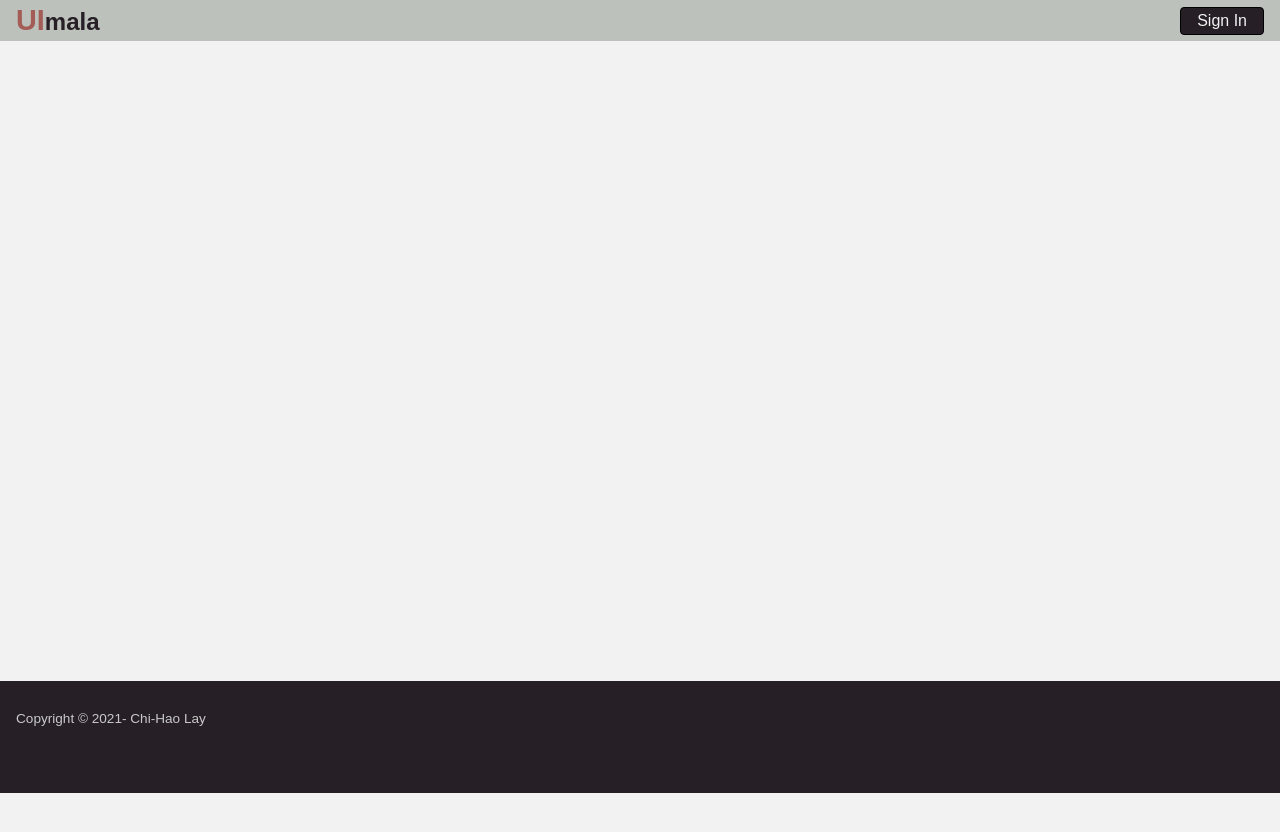
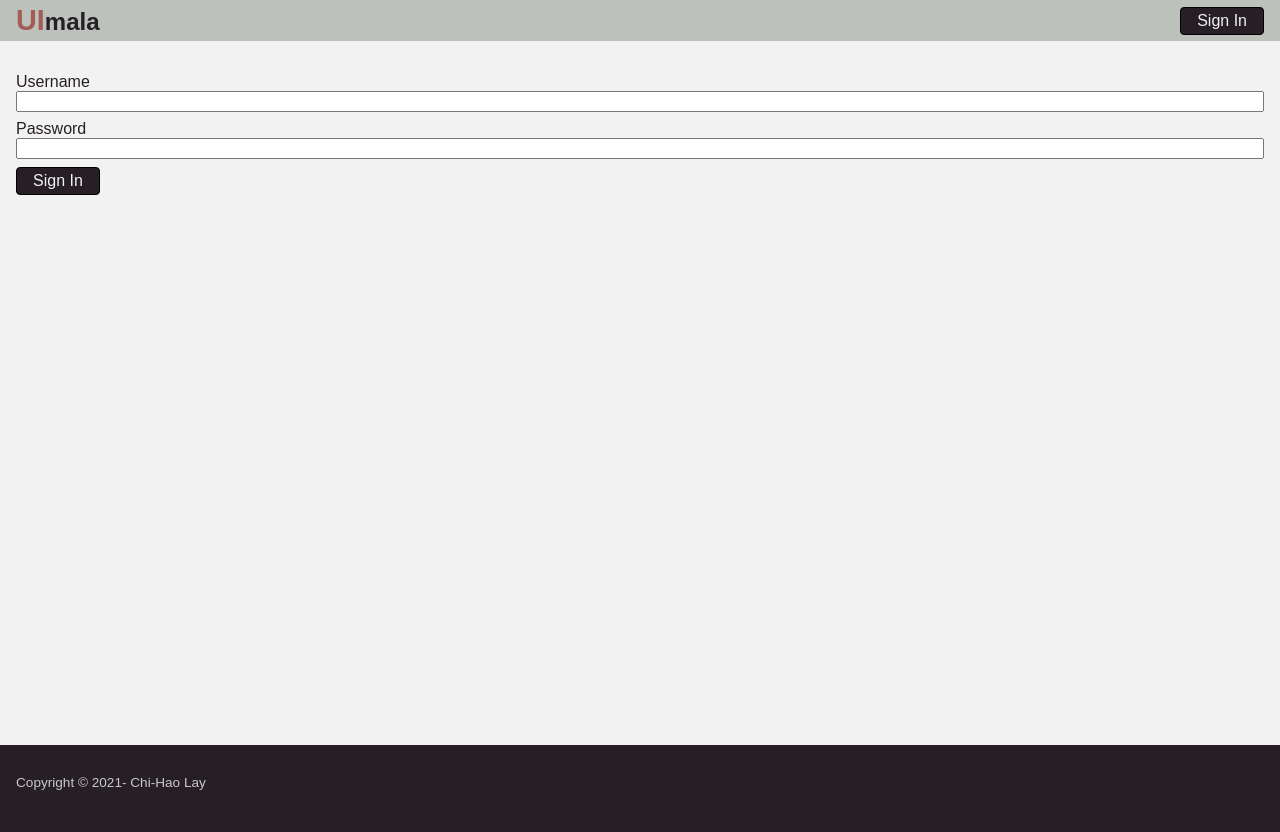
Before and after one commit to cschlay/UI-mala, a Next.js app: page /login in a window 1280 px wide. Shown: the top 832 px of the page. Before the commit the page ends 800 px from the top, so only its background shows below. Built offline with nearby package versions, Linux system fonts and the light colour scheme; a web font is replaced by a local one.

Commit message:
Add unified button styles

```diff
--- a/components/Button.module.scss
+++ b/components/Button.module.scss
@@ -1,20 +1,23 @@
 @import "../styles/colors";
 
-.Link {
+.Button {
   border: 1px solid black;
   border-radius: 0.25rem;
 
+  display: flex;
+  align-items: center;
+  justify-content: center;
+
+  padding: 0.25rem 1rem;
   background-color: $dark-shades;
   color: $light-shades;
-
-  padding: 0.25rem 1rem;
-  text-decoration: none;
 }
 
-.Link:hover {
+.Button:hover {
+  cursor: pointer;
   opacity: 0.9;
 }
 
-.Button {
-
+a.Button {
+  text-decoration: none;
 }
--- a/components/Button.tsx
+++ b/components/Button.tsx
@@ -5,19 +5,22 @@ interface Button {
   children: JSX.Element;
   href?: string;
   onClick?: () => void;
+  type: "button" | "submit" | "reset";
 }
 
-const Button = ({ children, href, onClick }: Button) => {
+const Button = ({ children, type = "button", href, onClick }: Button) => {
   if (href) {
     return (
       <Link href={href}>
-        <a className={styles.Link}>{children}</a>
+        <a className={styles.Button}>
+          <span>{children}</span>
+        </a>
       </Link>
     );
   }
   return (
-    <button onClick={onClick} className={styles.Button}>
-      {children}
+    <button onClick={onClick} className={styles.Button} type={type}>
+      <span>{children}</span>
     </button>
   );
 };
--- /dev/null
+++ b/components/Form.module.scss
@@ -0,0 +1,5 @@
+.Form {
+  div {
+    margin-bottom: 0.5rem;
+  }
+}
--- /dev/null
+++ b/components/Form.tsx
@@ -0,0 +1,31 @@
+import { FormEvent } from "react";
+import styles from "./Form.module.scss";
+
+/**
+ * Form element wrapper, always use this and not <form> because onSubmit
+ * prop is wrapped.
+ *
+ * @param children
+ * @param onSubmit
+ * @constructor
+ */
+const Form = ({
+  children,
+  onSubmit,
+}: {
+  children: JSX.Element;
+  onSubmit: () => void;
+}) => {
+  const handleSubmit = (event: FormEvent) => {
+    event.preventDefault();
+    onSubmit();
+  };
+
+  return (
+    <form onSubmit={handleSubmit} method="post" className={styles.Form}>
+      {children}
+    </form>
+  );
+};
+
+export { Form };
--- /dev/null
+++ b/components/Input.module.scss
@@ -0,0 +1,4 @@
+.Container {
+  display: flex;
+  flex-direction: column;
+}
--- /dev/null
+++ b/components/Input.tsx
@@ -0,0 +1,43 @@
+import styles from "./Input.module.scss";
+import { ChangeEvent, useEffect, useState } from "react";
+
+interface Input {
+  label?: string;
+  form: {
+    id: string;
+    data: { [key: string]: any };
+    errors: { [key: string]: [string] };
+    handleChange: (event: ChangeEvent<HTMLInputElement>) => void;
+  };
+  name: string;
+}
+
+const Input = ({ form, label, name, ...otherProps }: Input): JSX.Element => {
+  const [inputId, setInputId] = useState("");
+
+  useEffect(() => {
+    setInputId(`input_${form.id}_${name}`);
+  }, [form.id, name]);
+
+  return (
+    <div className={styles.Container}>
+      {label && <label htmlFor={inputId}>{label}</label>}
+      <input
+        id={form.id}
+        name={name}
+        value={form.data[name]}
+        onChange={form.handleChange}
+        {...otherProps}
+      />
+      {form.errors[name] && (
+        <ul>
+          {form.errors[name].map((msg: string) => (
+            <li key={msg}>{msg}</li>
+          ))}
+        </ul>
+      )}
+    </div>
+  );
+};
+
+export { Input };
--- a/components/Layout.module.scss
+++ b/components/Layout.module.scss
@@ -1,6 +1,6 @@
 .Layout {
   main {
     min-height: 80vh;
-    margin: 0 1rem;
+    margin: 2rem 1rem;
   }
 }
--- /dev/null
+++ b/components/hooks/useForm.ts
@@ -0,0 +1,51 @@
+import { ChangeEvent, useState } from "react";
+
+interface useForm {
+  id: string;
+  data: any;
+  errors: { [key: string]: [string] };
+  setErrors: (data: any) => void;
+  handleChange: (event: ChangeEvent<HTMLInputElement>) => void;
+  reset: () => void;
+}
+
+/**
+ * Works similarly as React Hook Form. https://react-hook-form.com/
+ *
+ *  const form = useForm({id: "reset-password", initialData: {"email": ""}}
+ *  <Input form={form} />
+ **
+ * @param id
+ * @param initialData
+ */
+const useForm = ({
+  id,
+  initialData,
+}: {
+  id: string;
+  initialData: any;
+}): useForm => {
+  const [data, setData] = useState(initialData);
+  const [errors, setErrors] = useState({});
+
+  const handleChange = (event: ChangeEvent<HTMLInputElement>) => {
+    const field: HTMLInputElement = event.target as HTMLInputElement;
+    setData({
+      ...data,
+      [field.name]: field.value,
+    });
+  };
+
+  return {
+    id,
+    data,
+    errors,
+    setErrors,
+    handleChange,
+    reset: () => {
+      setData(initialData);
+    },
+  };
+};
+
+export { useForm };
--- a/pages/login.js
+++ b/pages/login.js
@@ -1,7 +1,34 @@
+import { Button } from "../components/Button";
+import { Form } from "../components/Form";
+import { useForm } from "../components/hooks/useForm";
+import { Input } from "../components/Input";
+
 const { Layout } = require("../components/Layout");
 
 const LoginPage = () => {
-  return <Layout></Layout>;
+  const form = useForm({
+    id: "login",
+    initialData: {
+      username: "",
+      password: "",
+    },
+  });
+
+  const handleFormSubmit = () => {
+    console.info("Login data submitted.");
+
+    return true;
+  };
+
+  return (
+    <Layout>
+      <Form onSubmit={handleFormSubmit}>
+        <Input label="Username" name="username" form={form} />
+        <Input label="Password" name="password" form={form} />
+        <Button type="submit">Sign In</Button>
+      </Form>
+    </Layout>
+  );
 };
 
 export default LoginPage;
--- a/styles/global.scss
+++ b/styles/global.scss
@@ -8,3 +8,7 @@ body {
   color: $dark-shades;
   font-family: 'Martel Sans', sans-serif;
 }
+
+button {
+  font: unset;
+}
```
Also changed, not shown: components/forms/LoginForm.js (added).
